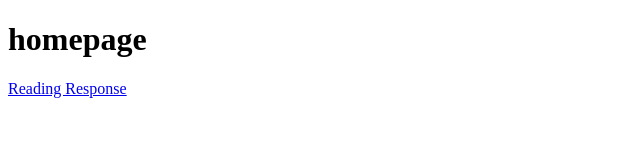
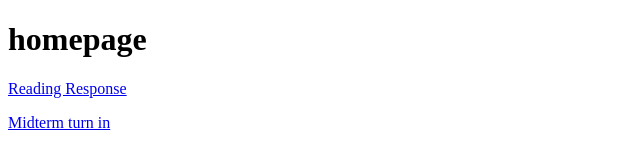
Before and after one commit to meganmanns/FA2024, a plain HTML site: page index.html in a window 1280 px wide. Shown: the whole page, without its empty margins (0-640 px from the left). Drawn offline with Linux system fonts and the light colour scheme.

Commit message:
Update index.html

```diff
--- a/index.html
+++ b/index.html
@@ -7,5 +7,6 @@
 <body>
     <h1> homepage</h1>
     <p><a href="readings index.html">Reading Response</a></p>
+    <p><a href="Manns_Midterm.html"> Midterm turn in</a></p>
 </body>
 </html>
```
